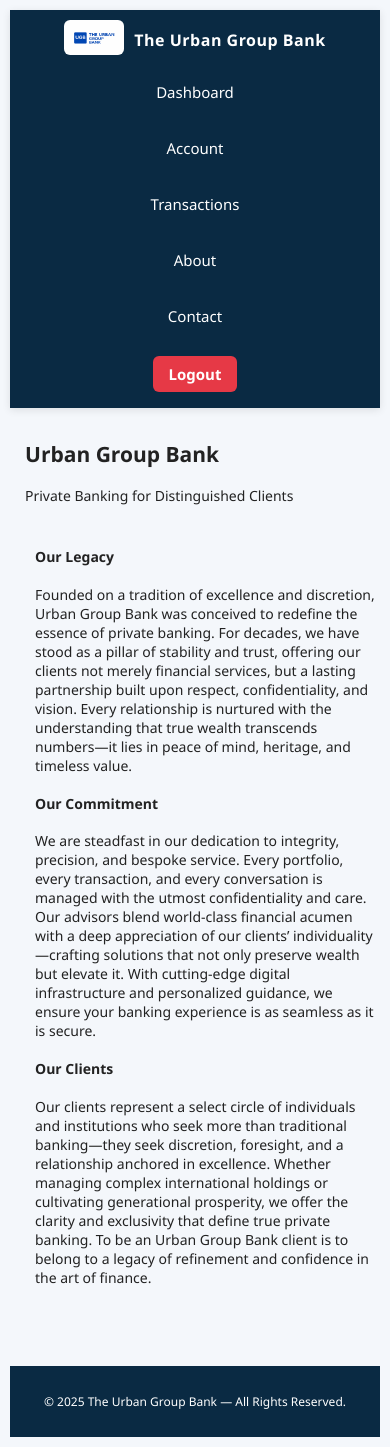
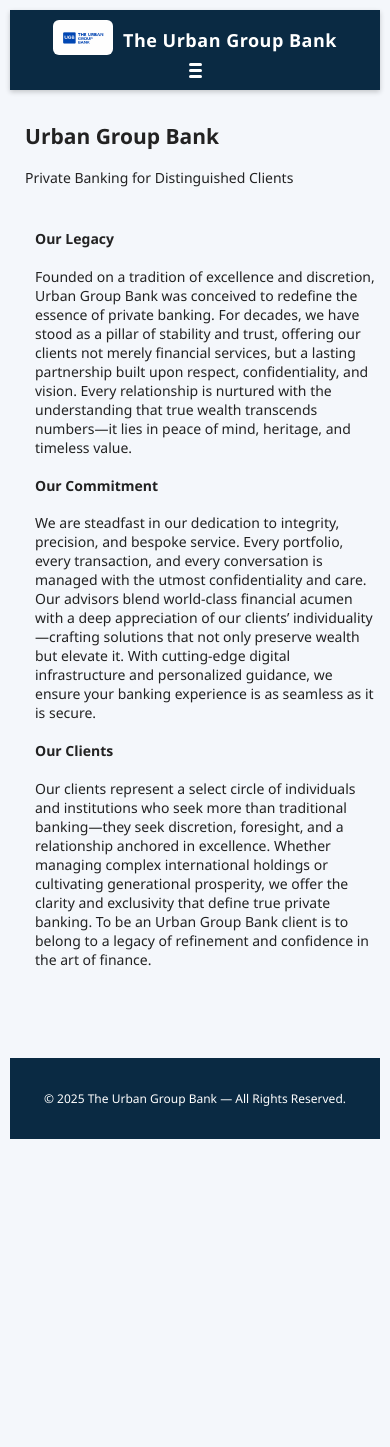
Before and after one commit to derrbdreblove-dot/the_urban_group_bank, a Flask app: page /about in a window 390 px wide. After the commit the page ends 1139 px from the top, so only its background shows below. Run offline with Flask 3, Linux system fonts and the light colour scheme.

Commit message:
Added responsive collapsible navbar

```diff
--- a/templates/base.html
+++ b/templates/base.html
@@ -5,23 +5,22 @@
   <meta name="viewport" content="width=device-width, initial-scale=1.0" />
   <title>{% block title %}The Urban Group Bank{% endblock %}</title>
 
-  <!-- Global stylesheet -->
   <link rel="stylesheet" href="{{ url_for('static', filename='style.css') }}" />
 
-  <!-- Page-specific styles (e.g. Dashboard inline CSS) -->
   {% block styles %}{% endblock %}
 
-   <style>
+  <style>
     /* Navbar styling */
     .navbar {
       display: flex;
       justify-content: space-between;
       align-items: center;
       background: #0a2a43;
-      padding: 10px 30px;
+      padding: 10px 20px;
       color: white;
-      box-shadow: 0 2px 8px rgba(0,0,0,0.1);
-      flex-wrap: wrap; /* ✅ allow stacking on small screens */
+      position: sticky;
+      top: 0;
+      z-index: 999;
     }
 
     .nav-logo-link {
@@ -30,11 +29,6 @@
       text-decoration: none;
       color: white;
       transition: 0.2s ease;
-    }
-
-    .nav-logo-link:hover {
-      opacity: 0.85;
-      transform: scale(1.03);
     }
 
     .nav-logo {
@@ -48,16 +42,13 @@
       font-size: 18px;
       font-weight: 600;
       letter-spacing: 0.5px;
-      white-space: nowrap;
     }
 
     nav {
       display: flex;
-      flex-wrap: wrap;
-      justify-content: center;
       align-items: center;
-      gap: 12px;
-      margin-top: 8px;
+      gap: 15px;
+      transition: max-height 0.3s ease;
     }
 
     nav a {
@@ -65,7 +56,7 @@
       text-decoration: none;
       font-weight: 500;
       transition: color 0.2s ease;
-      font-size: 15px;
+      padding: 6px 10px;
     }
 
     nav a:hover {
@@ -83,10 +74,73 @@
       background: #005fa3;
     }
 
+    /* Hamburger button */
+    .menu-toggle {
+      display: none;
+      flex-direction: column;
+      justify-content: space-around;
+      width: 25px;
+      height: 20px;
+      background: transparent;
+      border: none;
+      cursor: pointer;
+    }
+
+    .menu-toggle span {
+      display: block;
+      width: 100%;
+      height: 3px;
+      background: white;
+      border-radius: 2px;
+      transition: all 0.3s ease;
+    }
+
+    /* Mobile styles */
+    @media (max-width: 768px) {
+      nav {
+        position: absolute;
+        top: 60px;
+        left: 0;
+        width: 100%;
+        background: #0a2a43;
+        flex-direction: column;
+        align-items: flex-start;
+        max-height: 0;
+        overflow: hidden;
+      }
+
+      nav.show {
+        max-height: 300px;
+        padding: 10px 0;
+      }
+
+      nav a {
+        width: 100%;
+        padding: 10px 20px;
+        border-top: 1px solid rgba(255,255,255,0.1);
+      }
+
+      .menu-toggle {
+        display: flex;
+      }
+
+      /* Animate hamburger to “X” */
+      .menu-toggle.open span:nth-child(1) {
+        transform: rotate(45deg) translate(5px, 5px);
+      }
+      .menu-toggle.open span:nth-child(2) {
+        opacity: 0;
+      }
+      .menu-toggle.open span:nth-child(3) {
+        transform: rotate(-45deg) translate(5px, -5px);
+      }
+    }
+
+    /* Flash messages */
     .flash-messages {
       margin: 15px auto;
       max-width: 800px;
-      padding: 0 10px;
+      padding: 0 20px;
     }
 
     .alert {
@@ -102,42 +156,11 @@
 
     footer {
       text-align: center;
-      padding: 15px;
-      margin-top: 40px;
+      padding: 20px;
       background: #0a2a43;
       color: white;
+      margin-top: 50px;
       font-size: 14px;
-    }
-
-    /* ✅ Responsive fixes for phones */
-    @media (max-width: 768px) {
-      .navbar {
-        padding: 10px 15px;
-      }
-
-      .nav-logo {
-        height: 35px;
-      }
-
-      .bank-name {
-        font-size: 16px;
-      }
-
-      nav {
-        width: 100%;
-        justify-content: center;
-        margin-top: 10px;
-        flex-direction: column; /* stack links */
-      }
-
-      nav a {
-        display: block;
-        padding: 6px 0;
-      }
-
-      .flash-messages {
-        padding: 0 8px;
-      }
     }
   </style>
 </head>
@@ -153,7 +176,14 @@
       </a>
     </div>
 
-    <nav>
+    <!-- Hamburger Button -->
+    <button class="menu-toggle" id="menu-toggle">
+      <span></span>
+      <span></span>
+      <span></span>
+    </button>
+
+    <nav id="nav-menu">
       <a href="{{ url_for('dashboard') }}">Dashboard</a>
       <a href="{{ url_for('account_details') }}">Account</a>
       <a href="{{ url_for('transactions') }}">Transactions</a>
@@ -163,7 +193,6 @@
     </nav>
   </header>
 
-  <!-- Flash messages -->
   <main>
     {% with messages = get_flashed_messages(with_categories=true) %}
       {% if messages %}
@@ -178,10 +207,20 @@
     {% block content %}{% endblock %}
   </main>
 
-  <!-- Footer -->
   <footer>
     <p>© 2025 The Urban Group Bank — All Rights Reserved.</p>
   </footer>
 
+  <script>
+    // JS for toggle menu
+    const toggleBtn = document.getElementById('menu-toggle');
+    const navMenu = document.getElementById('nav-menu');
+
+    toggleBtn.addEventListener('click', () => {
+      navMenu.classList.toggle('show');
+      toggleBtn.classList.toggle('open');
+    });
+  </script>
+
 </body>
 </html>
```
